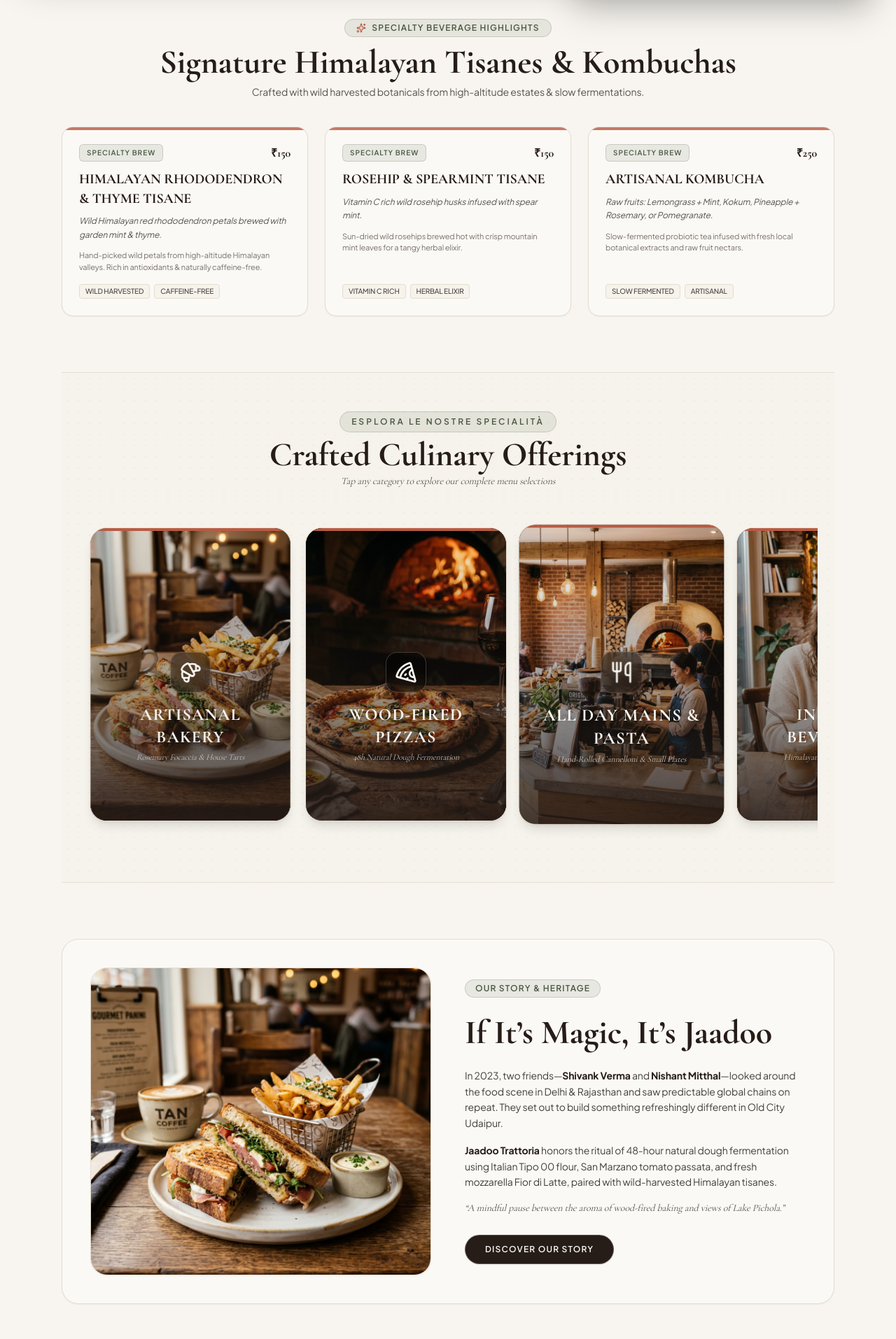
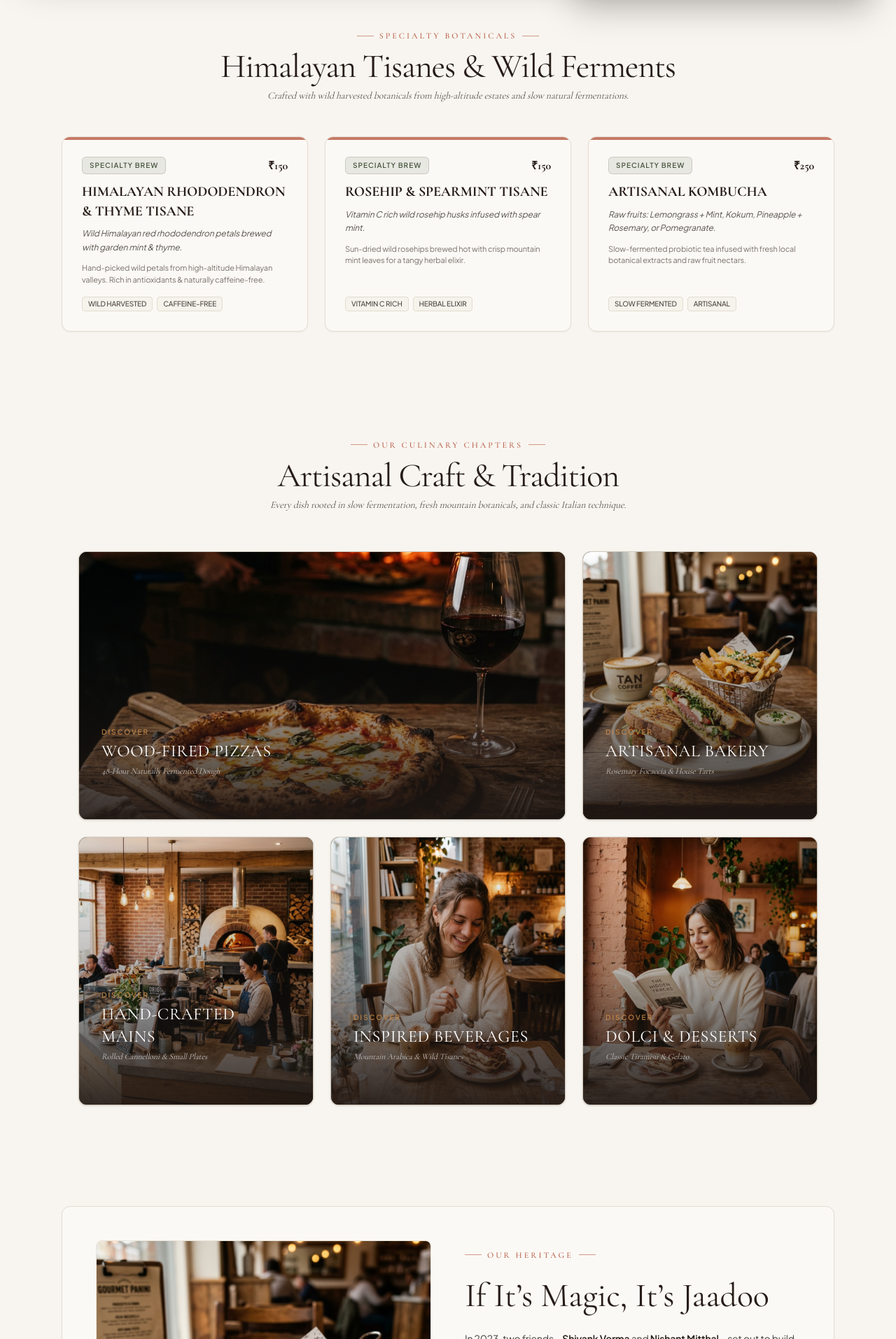
Before and after one commit to Princeg0210/Cafe-Server, a Next.js app in the folder frontend/: page / in a window 1280 px wide. Shown: the part 786-2700 px from the top of the page at 70% size. Built offline with nearby package versions, Linux system fonts and the light colour scheme.

Commit message:
refactor: update UI components with refined styling, typography, and layout improvements

```diff
--- a/frontend/src/app/page.tsx
+++ b/frontend/src/app/page.tsx
@@ -11,14 +11,10 @@ import LocationBrewStation from "@/components/LocationBrewStation";
 import TanStorySection from "@/components/TanStorySection";
 import JaadooInstagramGrid from "@/components/JaadooInstagramGrid";
 import TanFooter from "@/components/TanFooter";
-import TextZoomSplash from "@/components/TextZoomSplash";
 
 export default function Home() {
   return (
     <div className="min-h-screen bg-[#F8F5F0] text-[#261C18] font-sans relative">
-
-      {/* Site Load Pizza Zoom Intro Splash */}
-      <TextZoomSplash autoPlay={true} />
 
       {/* Editorial Navbar */}
       <Navbar />
@@ -121,55 +117,55 @@ export default function Home() {
         </div>
       </header>
 
-      {/* Main Landing Page Sections with Scroll Morphing Animations */}
+      {/* Main Landing Page Sections */}
       <main className="max-w-6xl mx-auto px-4 sm:px-6 mt-12">
 
         {/* Feature 1: Specialty Beverage Highlights */}
         <motion.div
-          initial={{ opacity: 0, y: 30, scale: 0.98 }}
-          whileInView={{ opacity: 1, y: 0, scale: 1 }}
-          viewport={{ once: true, margin: "-80px" }}
-          transition={{ duration: 0.6, ease: [0.16, 1, 0.3, 1] }}
+          initial={{ opacity: 0, y: 15 }}
+          whileInView={{ opacity: 1, y: 0 }}
+          viewport={{ once: true, margin: "-40px" }}
+          transition={{ duration: 0.5, ease: "easeOut" }}
         >
           <SignatureBrewsShowcase />
         </motion.div>
 
-        {/* Feature 2: Interactive 3D Morphing Cards Showcase */}
+        {/* Feature 2: Editorial Culinary Showcase */}
         <motion.div
-          initial={{ opacity: 0, y: 40 }}
+          initial={{ opacity: 0, y: 15 }}
           whileInView={{ opacity: 1, y: 0 }}
-          viewport={{ once: true, margin: "-80px" }}
-          transition={{ duration: 0.7, ease: [0.16, 1, 0.3, 1] }}
+          viewport={{ once: true, margin: "-40px" }}
+          transition={{ duration: 0.5, ease: "easeOut" }}
         >
           <MorphingCardsShowcase />
         </motion.div>
 
         {/* Feature 3: Story & Heritage Section */}
         <motion.div
-          initial={{ opacity: 0, y: 35, scale: 0.98 }}
-          whileInView={{ opacity: 1, y: 0, scale: 1 }}
-          viewport={{ once: true, margin: "-80px" }}
-          transition={{ duration: 0.65, ease: [0.16, 1, 0.3, 1] }}
+          initial={{ opacity: 0, y: 15 }}
+          whileInView={{ opacity: 1, y: 0 }}
+          viewport={{ once: true, margin: "-40px" }}
+          transition={{ duration: 0.5, ease: "easeOut" }}
         >
           <TanStorySection />
         </motion.div>
 
         {/* Feature 4: Recreated Instagram Feed Grid */}
         <motion.div
-          initial={{ opacity: 0, y: 35 }}
+          initial={{ opacity: 0, y: 15 }}
           whileInView={{ opacity: 1, y: 0 }}
-          viewport={{ once: true, margin: "-80px" }}
-          transition={{ duration: 0.65, ease: [0.16, 1, 0.3, 1] }}
+          viewport={{ once: true, margin: "-40px" }}
+          transition={{ duration: 0.5, ease: "easeOut" }}
         >
           <JaadooInstagramGrid />
         </motion.div>
 
         {/* Feature 5: Location & Station Finder */}
         <motion.div
-          initial={{ opacity: 0, y: 35, scale: 0.98 }}
-          whileInView={{ opacity: 1, y: 0, scale: 1 }}
-          viewport={{ once: true, margin: "-80px" }}
-          transition={{ duration: 0.65, ease: [0.16, 1, 0.3, 1] }}
+          initial={{ opacity: 0, y: 15 }}
+          whileInView={{ opacity: 1, y: 0 }}
+          viewport={{ once: true, margin: "-40px" }}
+          transition={{ duration: 0.5, ease: "easeOut" }}
         >
           <LocationBrewStation />
         </motion.div>
--- a/frontend/src/components/JaadooInstagramGrid.tsx
+++ b/frontend/src/components/JaadooInstagramGrid.tsx
@@ -49,7 +49,7 @@ export default function JaadooInstagramGrid() {
   ];
 
   return (
-    <section className="my-16 bg-[#FBF9F5] rounded-3xl border border-[#E4DCD0] shadow-xs overflow-hidden">
+    <section className="my-16 bg-[#FBF9F5] rounded-xl border border-[#E4DCD0] shadow-xs overflow-hidden">
       {/* Instagram Profile Header */}
       <div className="bg-white px-6 py-5 border-b border-[#E4DCD0] flex items-center justify-between">
         <div className="flex items-center gap-4">
--- a/frontend/src/components/MorphingCardsShowcase.tsx
+++ b/frontend/src/components/MorphingCardsShowcase.tsx
@@ -1,146 +1,115 @@
 "use client";
 
-import { useRef } from "react";
-import { motion, useScroll, useTransform } from "framer-motion";
 import Image from "next/image";
 import Link from "next/link";
-import { Utensils, Coffee, Pizza, Croissant, Cake } from "lucide-react";
+import { motion } from "framer-motion";
 
 const showcaseCategories = [
+  {
+    id: "pizza",
+    title: "WOOD-FIRED PIZZAS",
+    sub: "48-Hour Naturally Fermented Dough",
+    image: "/hero-bg.jpg",
+    featured: true,
+  },
   {
     id: "starters",
     title: "ARTISANAL BAKERY",
     sub: "Rosemary Focaccia & House Tarts",
     image: "/story-food.jpg",
-    icon: <Croissant className="w-8 h-8 text-[#FBF9F5]" />,
-  },
-  {
-    id: "pizza",
-    title: "WOOD-FIRED PIZZAS",
-    sub: "48h Natural Dough Fermentation",
-    image: "/hero-bg.jpg",
-    icon: <Pizza className="w-8 h-8 text-[#FBF9F5]" />,
+    featured: false,
   },
   {
     id: "primo",
-    title: "ALL DAY MAINS & PASTA",
-    sub: "Hand-Rolled Cannelloni & Small Plates",
+    title: "HAND-CRAFTED MAINS",
+    sub: "Rolled Cannelloni & Small Plates",
     image: "/gallery-2.jpg",
-    icon: <Utensils className="w-8 h-8 text-[#FBF9F5]" />,
+    featured: false,
   },
   {
     id: "beverages",
     title: "INSPIRED BEVERAGES",
-    sub: "Himalayan Tisanes & Kombuchas",
+    sub: "Mountain Arabica & Wild Tisanes",
     image: "/gallery-3.jpg",
-    icon: <Coffee className="w-8 h-8 text-[#FBF9F5]" />,
+    featured: false,
   },
   {
     id: "cakes",
-    title: "CAKES",
-    sub: "Classic Tiramisu & Coconut Ice Cream",
+    title: "DOLCI & DESSERTS",
+    sub: "Classic Tiramisu & Gelato",
     image: "/insta-6.jpg",
-    icon: <Cake className="w-8 h-8 text-[#FBF9F5]" />,
+    featured: false,
   },
 ];
 
 export default function MorphingCardsShowcase() {
-  const containerRef = useRef<HTMLDivElement>(null);
-
-  const { scrollYProgress } = useScroll({
-    target: containerRef,
-    offset: ["start end", "end start"],
-  });
-
-  // Scroll morphing transforms
-  const rotateY1 = useTransform(scrollYProgress, [0, 0.5, 1], [-25, 0, 15]);
-  const rotateY5 = useTransform(scrollYProgress, [0, 0.5, 1], [15, 0, -25]);
-  const scaleCenter = useTransform(scrollYProgress, [0, 0.5, 1], [0.92, 1.05, 0.95]);
-
   return (
-    <section ref={containerRef} className="my-20 relative py-14 overflow-hidden">
-      {/* Torn-Paper Texture Background Strip matching user reference image */}
-      <div className="absolute inset-0 bg-[#F6F3EC] border-y border-[#E4DCD0] opacity-90 z-0">
-        <div className="absolute inset-0 bg-[radial-gradient(#E4DCD0_1px,transparent_1px)] [background-size:16px_16px] opacity-40" />
-      </div>
-
-      <div className="relative z-10 max-w-6xl mx-auto px-4 sm:px-6">
+    <section className="my-24 relative py-12">
+      <div className="max-w-6xl mx-auto px-4 sm:px-6">
 
         {/* Section Header */}
-        <div className="text-center mb-10">
-          <span className="text-xs font-sans font-semibold tracking-[0.25em] text-[#4A5842] uppercase bg-[#4A5842]/10 px-4 py-1.5 rounded-full border border-[#4A5842]/20 inline-block mb-2">
-            ESPLORA LE NOSTRE SPECIALITÀ
+        <div className="text-center max-w-2xl mx-auto mb-14">
+          <div className="inline-flex items-center gap-2 mb-3">
+            <span className="w-6 h-[1px] bg-[#B85B43]/60" />
+            <span className="text-xs font-serif tracking-[0.25em] text-[#B85B43] uppercase font-medium">
+              OUR CULINARY CHAPTERS
             </span>
-          <h2 className="text-3xl md:text-5xl font-serif font-bold text-[#261C18]">
-            Crafted Culinary Offerings
+            <span className="w-6 h-[1px] bg-[#B85B43]/60" />
+          </div>
+          <h2 className="text-3xl sm:text-4xl md:text-5xl font-serif text-[#261C18] tracking-tight font-normal">
+            Artisanal Craft & Tradition
           </h2>
-          <p className="text-xs md:text-sm font-serif italic text-stone-600 mt-1">
-            Tap any category to explore our complete menu selections
+          <p className="text-sm font-serif italic text-stone-600 mt-2">
+            Every dish rooted in slow fermentation, fresh mountain botanicals, and classic Italian technique.
           </p>
         </div>
 
-        {/* 3D Morphing Perspective Container */}
-        <div className="perspective-[1200px] overflow-x-auto pb-8 pt-4 no-scrollbar">
-          <div className="flex items-center justify-start md:justify-center gap-5 min-w-max px-4">
+        {/* Editorial Grid Layout */}
+        <div className="grid grid-cols-1 md:grid-cols-3 lg:grid-cols-6 gap-6">
           {showcaseCategories.map((cat, idx) => {
-              let customRotateY = rotateY1;
-              if (idx >= 3) customRotateY = rotateY5;
-
+            const isWide = idx === 0;
             return (
-                <Link key={cat.id} href="/menu">
               <motion.div
-                    style={{
-                      rotateY: idx === 0 || idx === 4 ? customRotateY : 0,
-                      scale: idx === 2 ? scaleCenter : 1,
-                    }}
-                    whileHover={{
-                      scale: 1.06,
-                      rotateY: 0,
-                      y: -8,
-                      transition: { type: "spring", stiffness: 350, damping: 22 },
-                    }}
-                    className="relative w-64 h-96 sm:w-72 sm:h-[420px] rounded-3xl overflow-hidden shadow-lg border border-[#E4DCD0] group cursor-pointer transform-gpu bg-[#261C18]"
+                key={cat.id}
+                initial={{ opacity: 0, y: 20 }}
+                whileInView={{ opacity: 1, y: 0 }}
+                viewport={{ once: true, margin: "-40px" }}
+                transition={{ duration: 0.5, delay: idx * 0.08 }}
+                className={isWide ? "md:col-span-3 lg:col-span-4" : "md:col-span-3 lg:col-span-2"}
               >
-                    {/* Background Image */}
+                <Link
+                  href="/menu"
+                  className="group block relative h-80 sm:h-96 rounded-xl overflow-hidden border border-[#E4DCD0]/90 bg-[#1E1714] shadow-sm hover:shadow-md transition-shadow duration-300"
+                >
                   <Image
                     src={cat.image}
                     alt={cat.title}
                     fill
-                      className="object-cover group-hover:scale-110 transition-transform duration-700 ease-out"
+                    className="object-cover object-center transition-transform duration-700 ease-out group-hover:scale-[1.02]"
                   />
 
-                    {/* Gradient Overlay */}
-                    <div className="absolute inset-0 bg-gradient-to-t from-[#261C18] via-[#261C18]/40 to-transparent opacity-85 group-hover:opacity-75 transition-opacity" />
+                  {/* Dark Vignette Overlay */}
+                  <div className="absolute inset-0 bg-gradient-to-t from-[#1E1714]/90 via-[#1E1714]/30 to-transparent transition-opacity duration-300 group-hover:opacity-90" />
 
-                    {/* Fine terracotta top border highlight */}
-                    <div className="absolute top-0 left-0 right-0 h-1 bg-[#B85B43] group-hover:h-1.5 transition-all" />
-
-                    {/* Card Content & Icon Overlay (Matching user reference image layout) */}
-                    <div className="absolute inset-x-0 bottom-8 p-6 text-center text-[#FBF9F5] flex flex-col items-center justify-end h-full">
-                      {/* Floating Icon */}
-                      <div className="mb-4 p-3 rounded-2xl bg-black/40 backdrop-blur-md border border-white/20 group-hover:bg-[#B85B43] group-hover:scale-110 transition-all shadow-md">
-                        {cat.icon}
-                      </div>
-
-                      {/* Title */}
-                      <h3 className="font-serif font-extrabold text-xl sm:text-2xl tracking-wider text-[#FBF9F5] uppercase drop-shadow-md group-hover:text-[#B85B43] transition-colors">
+                  {/* Caption Content */}
+                  <div className="absolute inset-x-0 bottom-0 p-6 sm:p-8 flex flex-col justify-end text-left">
+                    <span className="text-[10px] font-sans font-medium tracking-[0.2em] text-[#C88A48] uppercase mb-1">
+                      DISCOVER
+                    </span>
+                    <h3 className="font-serif text-xl sm:text-2xl text-white tracking-wide uppercase font-normal group-hover:text-[#F3D7B5] transition-colors">
                       {cat.title}
                     </h3>
-
-                      {/* Subtitle */}
                     <p className="text-xs font-serif italic text-stone-300 mt-1 opacity-90">
                       {cat.sub}
                     </p>
-
-                      <span className="mt-3 text-[10px] font-sans font-semibold tracking-widest text-[#B85B43] uppercase opacity-0 group-hover:opacity-100 transition-opacity">
-                        Explore Category →
+                    <span className="mt-3 text-[11px] font-serif tracking-wider text-[#C88A48] inline-flex items-center gap-1 opacity-0 -translate-x-2 group-hover:opacity-100 group-hover:translate-x-0 transition-all duration-300">
+                      View Menu Selection →
                     </span>
                   </div>
+                </Link>
               </motion.div>
-                </Link>
             );
           })}
-          </div>
         </div>
       </div>
     </section>
--- a/frontend/src/components/SignatureBrewsShowcase.tsx
+++ b/frontend/src/components/SignatureBrewsShowcase.tsx
@@ -40,17 +40,20 @@ const signatureBrews: MenuItem[] = [
 
 export default function SignatureBrewsShowcase({ onAddToCart }: SignatureBrewsShowcaseProps) {
   return (
-    <section className="my-16">
-      <div className="flex flex-col items-center text-center mb-10">
-        <div className="inline-flex items-center gap-2 bg-[#4A5842]/10 text-[#4A5842] px-4 py-1 rounded-full text-xs font-sans font-semibold uppercase tracking-widest mb-3 border border-[#4A5842]/20">
-          <Sparkles className="w-3.5 h-3.5 text-[#B85B43]" />
-          <span>Specialty Beverage Highlights</span>
+    <section className="my-20">
+      <div className="flex flex-col items-center text-center mb-12">
+        <div className="inline-flex items-center gap-2 mb-3">
+          <span className="w-6 h-[1px] bg-[#B85B43]/60" />
+          <span className="text-xs font-serif tracking-[0.25em] text-[#B85B43] uppercase font-medium">
+            SPECIALTY BOTANICALS
+          </span>
+          <span className="w-6 h-[1px] bg-[#B85B43]/60" />
         </div>
-        <h2 className="text-3xl md:text-5xl font-serif font-bold text-[#261C18]">
-          Signature Himalayan Tisanes & Kombuchas
+        <h2 className="text-3xl md:text-5xl font-serif text-[#261C18] font-normal tracking-tight">
+          Himalayan Tisanes & Wild Ferments
         </h2>
-        <p className="text-stone-600 font-sans text-xs md:text-sm mt-2 max-w-xl">
-          Crafted with wild harvested botanicals from high-altitude estates & slow fermentations.
+        <p className="text-stone-600 font-serif italic text-sm mt-2 max-w-xl">
+          Crafted with wild harvested botanicals from high-altitude estates and slow natural fermentations.
         </p>
       </div>
 
@@ -58,9 +61,9 @@ export default function SignatureBrewsShowcase({ onAddToCart }: SignatureBrewsSh
         {signatureBrews.map((brew) => (
           <motion.div
             key={brew.id}
-            whileHover={{ y: -4 }}
-            transition={{ type: "spring", stiffness: 350, damping: 25 }}
-            className="bg-[#FBF9F5] rounded-2xl p-6 border border-[#E4DCD0] shadow-xs hover:shadow-lg hover:border-[#B85B43]/50 transition-all flex flex-col justify-between relative overflow-hidden group"
+            whileHover={{ y: -3 }}
+            transition={{ duration: 0.25, ease: "easeOut" }}
+            className="bg-[#FBF9F5] rounded-xl p-7 border border-[#E4DCD0] shadow-xs hover:border-[#B85B43]/50 transition-all flex flex-col justify-between relative overflow-hidden group"
           >
             {/* Fine terracotta top border highlight */}
             <div className="absolute top-0 left-0 right-0 h-1 bg-[#B85B43]/80 group-hover:bg-[#B85B43] transition-colors" />
--- a/frontend/src/components/TanStorySection.tsx
+++ b/frontend/src/components/TanStorySection.tsx
@@ -6,47 +6,51 @@ import { motion } from "framer-motion";
 
 export default function TanStorySection() {
   return (
-    <section className="my-20 space-y-16">
+    <section className="my-24 space-y-16">
       {/* Editorial Story Block */}
-      <div className="bg-[#FBF9F5] rounded-3xl p-6 md:p-10 border border-[#E4DCD0] shadow-xs grid grid-cols-1 lg:grid-cols-12 gap-8 md:gap-12 items-center">
+      <div className="bg-[#FBF9F5] rounded-xl p-8 md:p-12 border border-[#E4DCD0] shadow-xs grid grid-cols-1 lg:grid-cols-12 gap-8 md:gap-12 items-center">
         {/* Left Side: Photo */}
-        <div className="lg:col-span-6 relative h-[320px] sm:h-[400px] md:h-[440px] rounded-2xl md:rounded-3xl overflow-hidden border border-[#E4DCD0] shadow-xs">
+        <div className="lg:col-span-6 relative h-[320px] sm:h-[400px] md:h-[440px] rounded-lg overflow-hidden border border-[#E4DCD0]/80">
           <Image
             src="/story-food.jpg"
             alt="Jaadoo Trattoria Artisanal Panini & Pizza"
             fill
-            className="object-cover group-hover:scale-105 transition-transform duration-500"
+            className="object-cover transition-transform duration-700 ease-out hover:scale-[1.02]"
           />
         </div>
 
         {/* Right Side: Editorial Headline & Story */}
         <div className="lg:col-span-6 space-y-5">
-          <div className="inline-flex items-center gap-2 bg-[#4A5842]/10 text-[#4A5842] px-3.5 py-1 rounded-full text-xs font-sans font-semibold uppercase tracking-widest border border-[#4A5842]/20">
-            <span>OUR STORY & HERITAGE</span>
+          <div className="inline-flex items-center gap-2">
+            <span className="w-6 h-[1px] bg-[#B85B43]/60" />
+            <span className="text-xs font-serif tracking-[0.25em] text-[#B85B43] uppercase font-medium">
+              OUR HERITAGE
+            </span>
+            <span className="w-6 h-[1px] bg-[#B85B43]/60" />
           </div>
 
-          <h2 className="text-4xl sm:text-5xl md:text-5xl font-serif font-bold text-[#261C18] leading-tight">
+          <h2 className="text-3xl sm:text-4xl md:text-5xl font-serif text-[#261C18] leading-tight font-normal">
             If It’s Magic, It’s Jaadoo
           </h2>
 
-          <div className="space-y-4 text-xs sm:text-sm text-stone-700 font-sans leading-relaxed">
+          <div className="space-y-4 text-sm text-stone-700 font-sans leading-relaxed">
             <p>
-              In 2023, two friends—<strong className="text-[#261C18]">Shivank Verma</strong> and <strong className="text-[#261C18]">Nishant Mitthal</strong>—looked around the food scene in Delhi & Rajasthan and saw predictable global chains on repeat. They set out to build something refreshingly different in Old City Udaipur.
+              In 2023, two friends—<strong className="text-[#261C18] font-semibold">Shivank Verma</strong> and <strong className="text-[#261C18] font-semibold">Nishant Mitthal</strong>—set out to build a genuine culinary retreat in Old City Udaipur honoring slow food principles.
             </p>
 
             <p>
-              <strong className="text-[#261C18]">Jaadoo Trattoria</strong> honors the ritual of 48-hour natural dough fermentation using Italian Tipo 00 flour, San Marzano tomato passata, and fresh mozzarella Fior di Latte, paired with wild-harvested Himalayan tisanes.
+              <strong className="text-[#261C18] font-semibold">Jaadoo Trattoria</strong> celebrates the ritual of 48-hour natural sourdough fermentation using Italian Tipo 00 flour, San Marzano tomato passata, and fresh mozzarella Fior di Latte, paired with wild-harvested Himalayan tisanes.
             </p>
 
-            <p className="font-serif italic text-stone-600 text-sm">
-              “A mindful pause between the aroma of wood-fired baking and views of Lake Pichola.”
+            <p className="font-serif italic text-stone-600 text-sm pt-1">
+              “A mindful pause between the aroma of wood-fired baking and panoramic views of Lake Pichola.”
             </p>
           </div>
 
-          <div className="pt-2">
+          <div className="pt-3">
             <Link
               href="/about"
-              className="inline-block bg-[#261C18] hover:bg-[#B85B43] text-[#FBF9F5] px-7 py-3 rounded-full font-sans font-semibold text-xs uppercase tracking-widest transition-all shadow-xs active:scale-95 border border-[#E4DCD0]/30"
+              className="inline-block bg-[#261C18] hover:bg-[#B85B43] text-[#FBF9F5] px-7 py-3 rounded-lg font-serif text-xs uppercase tracking-[0.2em] transition-all shadow-xs active:scale-95"
             >
               DISCOVER OUR STORY
             </Link>
@@ -75,22 +79,23 @@ export default function TanStorySection() {
         ].map((item, idx) => (
           <motion.div
             key={idx}
-            whileHover={{ y: -4 }}
-            className="relative h-64 md:h-72 rounded-2xl md:rounded-3xl overflow-hidden shadow-xs group cursor-pointer border border-[#E4DCD0]"
+            whileHover={{ y: -3 }}
+            transition={{ duration: 0.25, ease: "easeOut" }}
+            className="relative h-64 md:h-72 rounded-xl overflow-hidden shadow-xs group cursor-pointer border border-[#E4DCD0]"
           >
             <Image
               src={item.img}
               alt={item.tagline}
               fill
-              className="object-cover group-hover:scale-105 transition-transform duration-500"
+              className="object-cover transition-transform duration-700 ease-out group-hover:scale-[1.02]"
             />
-            <div className="absolute inset-0 bg-gradient-to-t from-[#261C18]/90 via-[#261C18]/30 to-transparent" />
+            <div className="absolute inset-0 bg-gradient-to-t from-[#1A120D]/90 via-[#1A120D]/30 to-transparent" />
 
             <div className="absolute bottom-6 left-6 right-6 text-[#FBF9F5] text-center">
-              <h3 className="font-sans font-bold text-lg uppercase tracking-wider text-[#FBF9F5]">
+              <h3 className="font-serif font-normal text-lg uppercase tracking-wider text-[#FBF9F5]">
                 {item.tagline}
               </h3>
-              <p className="text-xs font-serif italic text-[#B85B43] mt-1">
+              <p className="text-xs font-serif italic text-[#C88A48] mt-1">
                 {item.sub}
               </p>
             </div>
```
Also changed, not shown: frontend/src/components/LocationBrewStation.tsx (+8 -8 lines), frontend/src/components/Navbar.tsx (+34 -33 lines), frontend/src/components/TanFooter.tsx (+5 -5 lines). Lines whose indentation alone changed are shown as unchanged.
